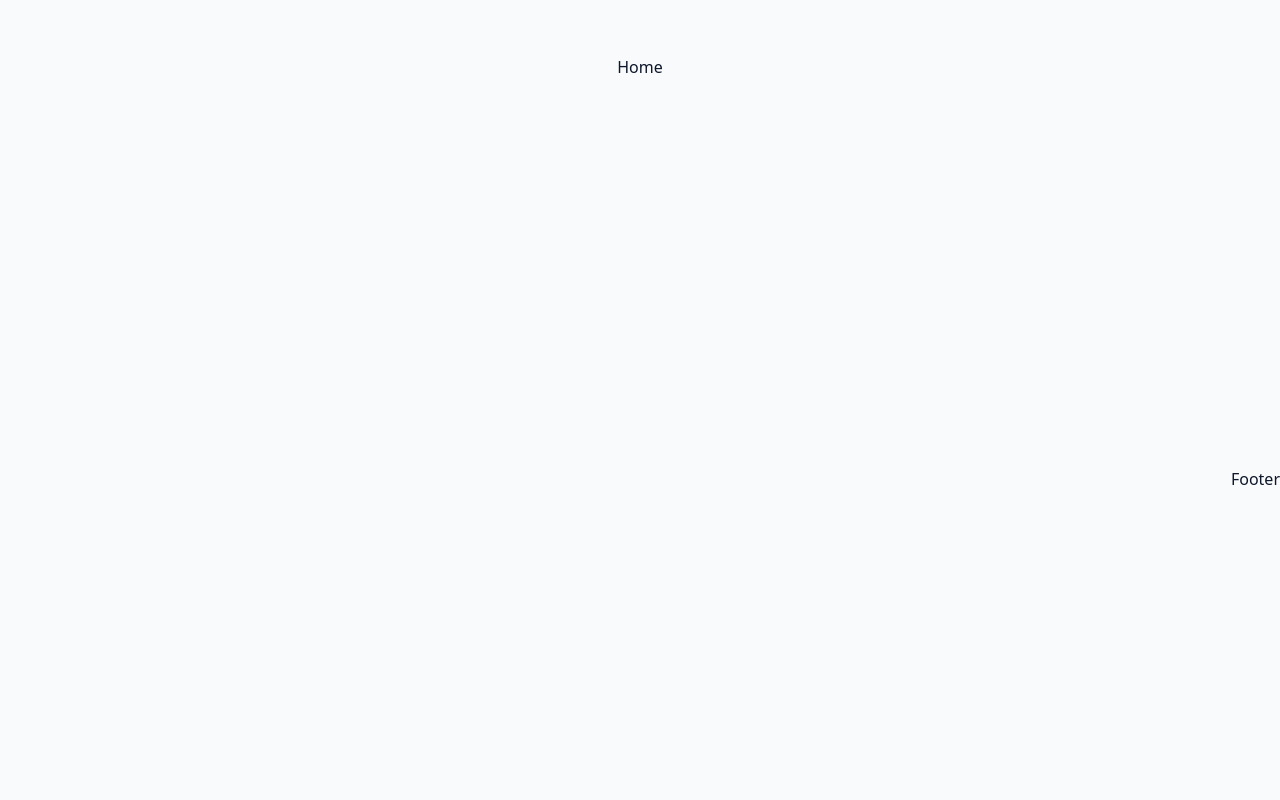
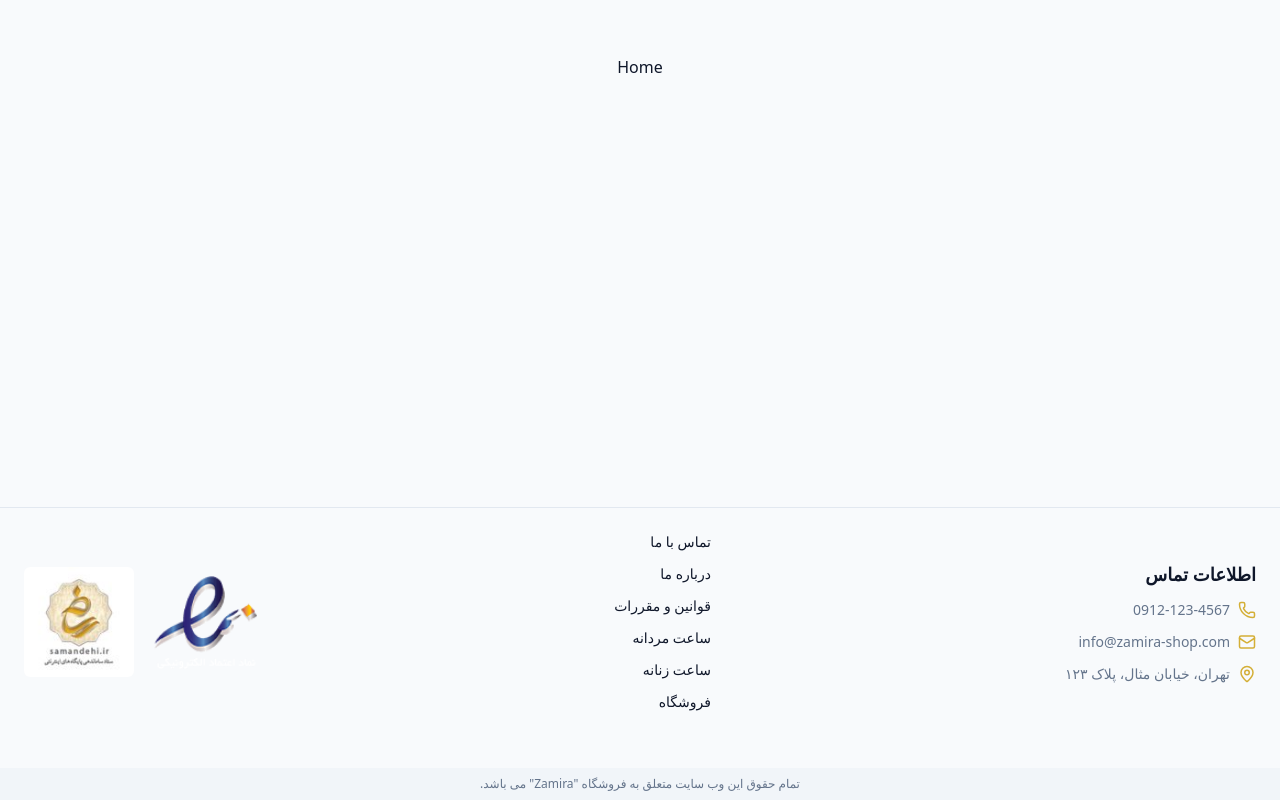
Before and after one commit to godarzizahra/maktab136-project-zahragodarzi, a Next.js app in the folder shop-zamira/: page / in a window 1280 px wide. Shown: the part 333-1133 px from the top of the page. Before the commit the page ends 824 px from the top, so only its background shows below. Built offline with nearby package versions, Linux system fonts and the light colour scheme.

Commit message:
feat : add footer UI

```diff
--- a/shop-zamira/src/layout/footer/footer.tsx
+++ b/shop-zamira/src/layout/footer/footer.tsx
@@ -1,3 +1,112 @@
+"use client";
+
+import { Mail, MapPin, Phone } from "lucide-react"; // آیکون‌ها
+import Image from "next/image";
+import Link from "next/link";
+
+import enamad from "@/assets/image/e-namad-min.png";
+import enamadd from "@/assets/image/ستاد-ساماندهی-پایگاه-های-اینترنتی-ساعت-من-r5f40ibbhweains6d9y03jsft41cg7akfgvt7ofcts.jpg";
+
+const accessList = [
+	{ href: "/contact", label: "تماس با ما" },
+	{ href: "/about", label: "درباره ما" },
+	{ href: "/", label: "قوانین و مقررات" },
+	{ href: "/products", label: "ساعت مردانه" },
+	{ href: "/products", label: "ساعت زنانه" },
+	{ href: "/products", label: "فروشگاه" },
+];
+
 export default function Footer() {
-	return <div>Footer</div>;
+	return (
+		<footer
+			className="border-t mt-10 "
+			style={{ borderColor: "var(--border)" }}
+		>
+			<div className="container mx-auto flex flex-col md:flex-row justify-between items-start md:items-center gap-10 p-6">
+				<div
+					className="flex flex-col gap-3 text-sm"
+					style={{ color: "var(--text-secondary)" }}
+				>
+					<h3
+						className="text-lg font-semibold"
+						style={{ color: "var(--text-primary)" }}
+					>
+						اطلاعات تماس
+					</h3>
+
+					<div className="flex items-center gap-2">
+						<Phone size={18} style={{ color: "var(--accent)" }} />
+						<span>0912-123-4567</span>
+					</div>
+
+					<div className="flex items-center gap-2">
+						<Mail size={18} style={{ color: "var(--accent)" }} />
+						<span>info@zamira-shop.com</span>
+					</div>
+
+					<div className="flex items-center gap-2">
+						<MapPin size={18} style={{ color: "var(--accent)" }} />
+						<span>تهران، خیابان مثال، پلاک ۱۲۳</span>
+					</div>
+				</div>
+
+				<div>
+					<ul className="flex flex-col gap-3 text-sm">
+						{accessList.map((item) => (
+							<li key={item.href}>
+								<Link
+									href={item.href}
+									className="
+            relative
+            transition
+            text-(--text-primary)
+            hover:text-(--accent)
+            after:absolute
+            after:left-0
+            after:-bottom-0.5
+            after:h-[2px]
+            after:w-0
+            after:bg-(--accent)
+            after:transition-all
+            after:duration-300
+            hover:after:w-full
+          "
+								>
+									{item.label}
+								</Link>
+							</li>
+						))}
+					</ul>
+				</div>
+
+				<div className="flex  gap-4 items-center">
+					<Image
+						src={enamad}
+						alt="e-namad"
+						width={110}
+						height={110}
+						className="rounded-md"
+					/>
+					<Image
+						src={enamadd}
+						alt="samandehi"
+						width={110}
+						height={110}
+						className="rounded-md"
+					/>
+				</div>
+			</div>
+
+			<p
+				className=" text-center text-xs mt-8 p-2"
+				style={{
+					backgroundColor: "var(--muted)",
+					borderColor: "var(--border)",
+					color: "var(--text-secondary)",
+				}}
+			>
+				تمام حقوق این وب سایت متعلق به فروشگاه "Zamira" می باشد.
+			</p>
+		</footer>
+	);
 }
```
Also changed, not shown: shop-zamira/src/assets/image/e-namad-min.png (added), shop-zamira/src/assets/image/ستاد-ساماندهی-پایگاه-های-اینترنتی-ساعت-من-r5f40ibbhweains6d9y03jsft41cg7akfgvt7ofcts.jpg (added).
